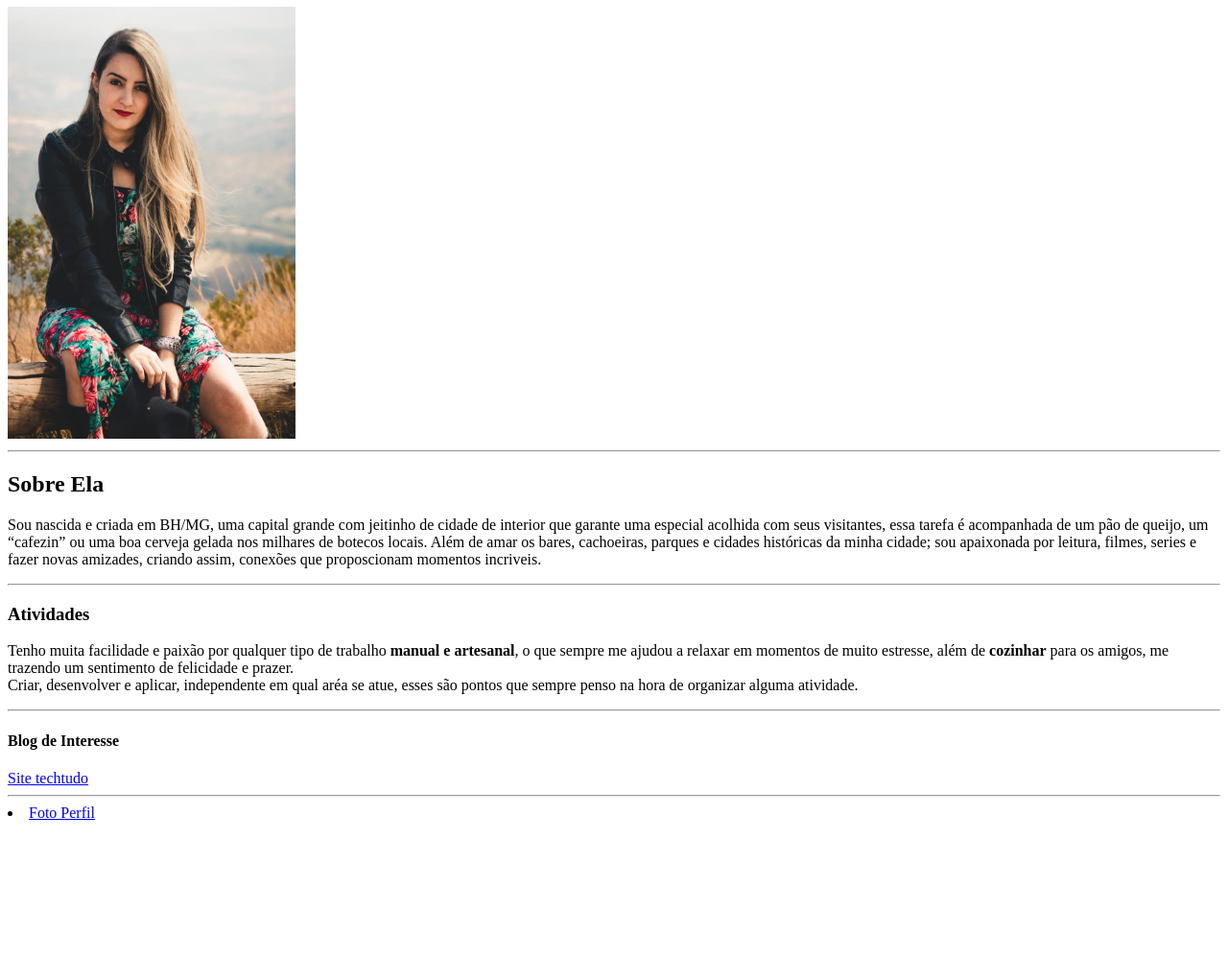
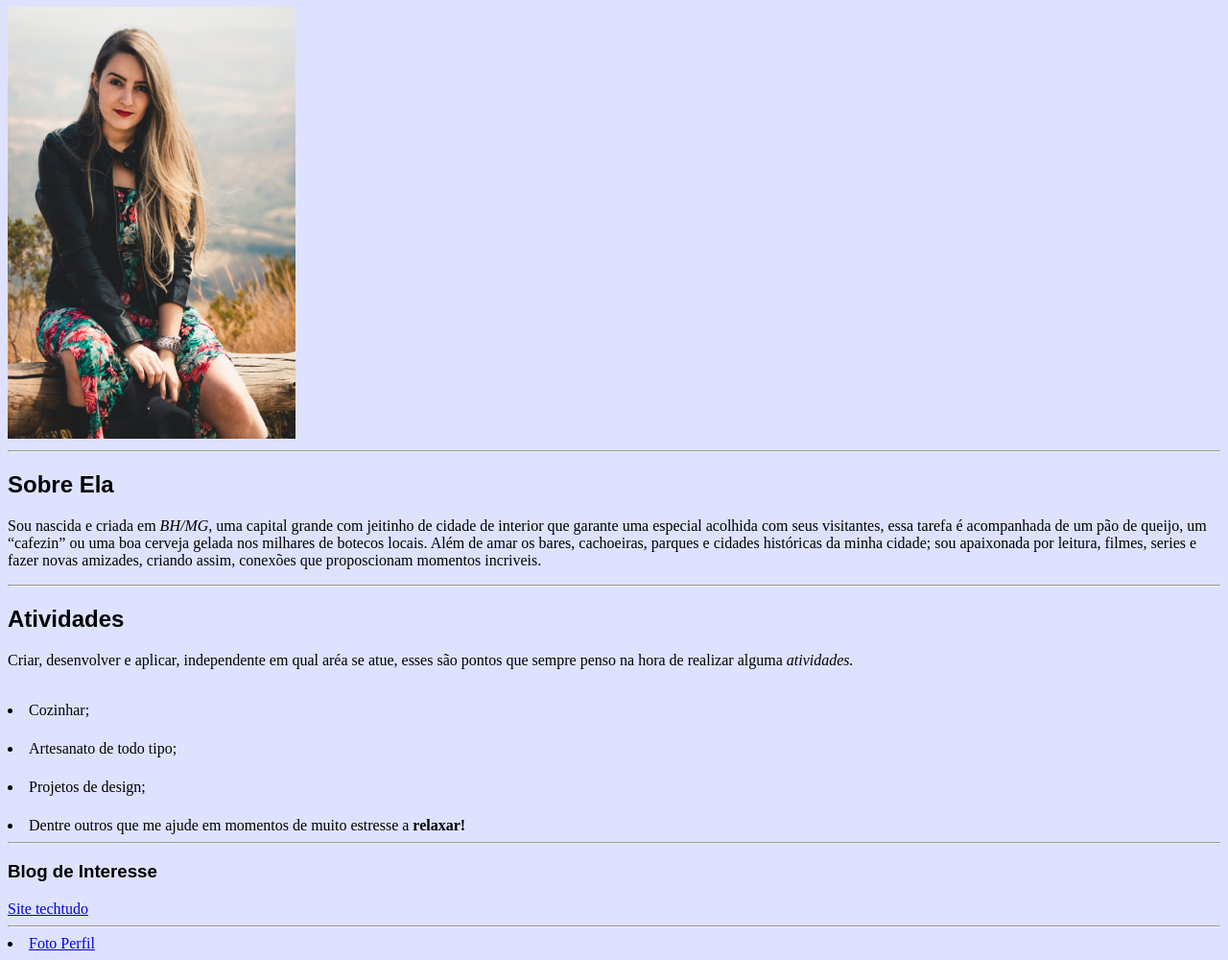
Before and after one commit to Gabriela-Guerra/Gabriela-Guerra.github.io, a plain HTML site: page index.html in a window 1280 px wide. Shown: the part 73-1073 px from the top of the page at 96% size. Before the commit the page ends 937 px from the top, so only its background shows below. Drawn offline with Linux system fonts and the light colour scheme.

Commit message:
adiciona estilo CSS na segunda parte do exercicio

```diff
--- a/index.html
+++ b/index.html
@@ -3,7 +3,39 @@
   <head>
     <meta charset="UTF-8">
     <title>Portfólio Perfil</title>
+    <link rel="stylesheet" href="style.css">
+    <style>
+
+     h1{
+      font-family: 'Times New Roman', Times, serif;
+    }
+
+     h2, h3 {
+      font-family: Arial, Helvetica, sans-serif;
+     }
+
+     body {
+      background-color: #dee2ff;
+    }
+
+     .tamanho1elemento {
+       width: 100px;
+       height: 40px;
+     }
+
+      .tamanho2elemento {
+      width: 180px;
+      height: 40px;
+    }
+      .tamanho3elemento {
+      width: 200px;
+      height: 40px;
+    }
+
+
+    </style>
   </head>
+
   <body>
     <h1>Gabriela Guerra Rabelo</h1>
 
@@ -11,15 +43,21 @@
     <hr>
 
     <h2>Sobre Ela</h2>
-    <p> Sou nascida e criada em BH/MG, uma capital grande com jeitinho de cidade de interior que garante uma especial acolhida com seus visitantes, essa tarefa é acompanhada de um pão de queijo, um “cafezin” ou uma boa cerveja gelada nos milhares de botecos locais. Além de amar os bares, cachoeiras, parques e cidades históricas da minha cidade; sou apaixonada por leitura, filmes, series e fazer novas amizades, criando assim, conexões que proposcionam momentos incriveis.</p>
+    <p> Sou nascida e criada em <em>BH/MG</em>, uma capital grande com jeitinho de cidade de interior que garante uma especial acolhida com seus visitantes, essa tarefa é acompanhada de um pão de queijo, um “cafezin” ou uma boa cerveja gelada nos milhares de botecos locais. Além de amar os bares, cachoeiras, parques e cidades históricas da minha cidade; sou apaixonada por leitura, filmes, series e fazer novas amizades, criando assim, conexões que proposcionam momentos incriveis.</p>
     <hr>
 
-    <h3>Atividades</h3>
-    <p>Tenho muita facilidade e paixão por qualquer tipo de trabalho <strong>manual e artesanal</strong>, o que sempre me ajudou a relaxar em momentos de muito estresse, além de <strong>cozinhar</strong> para os amigos, me trazendo um sentimento de felicidade e prazer. <br>
-    <en>Criar, desenvolver e aplicar</en>, independente em qual aréa se atue, esses são pontos que sempre penso na hora de organizar alguma atividade.</p>
-    <hr>
+    <h2>Atividades</h2>
 
-    <h4>Blog de Interesse</h4>
+    </ul>
+      <p><en>Criar, desenvolver e aplicar</en>, independente em qual aréa se atue, esses são pontos que sempre penso na hora de realizar alguma <i>atividades.</i></p> <br>
+      <li class="tamanho1elemento">Cozinhar;</li>
+      <li class="tamanho2elemento">Artesanato de todo tipo;</li>
+      <li class="tamanho3elemento">Projetos de design;</li>
+      <li>Dentre outros que me ajude em momentos de muito estresse a <strong>relaxar!</strong></li>
+      <hr>
+    </ul>
+
+    <h3>Blog de Interesse</h3>
     <a href="https://www.techtudo.com.br" target="_blank">Site techtudo</a>
     <hr>
 
```
Also changed, not shown: #style.css (added).
